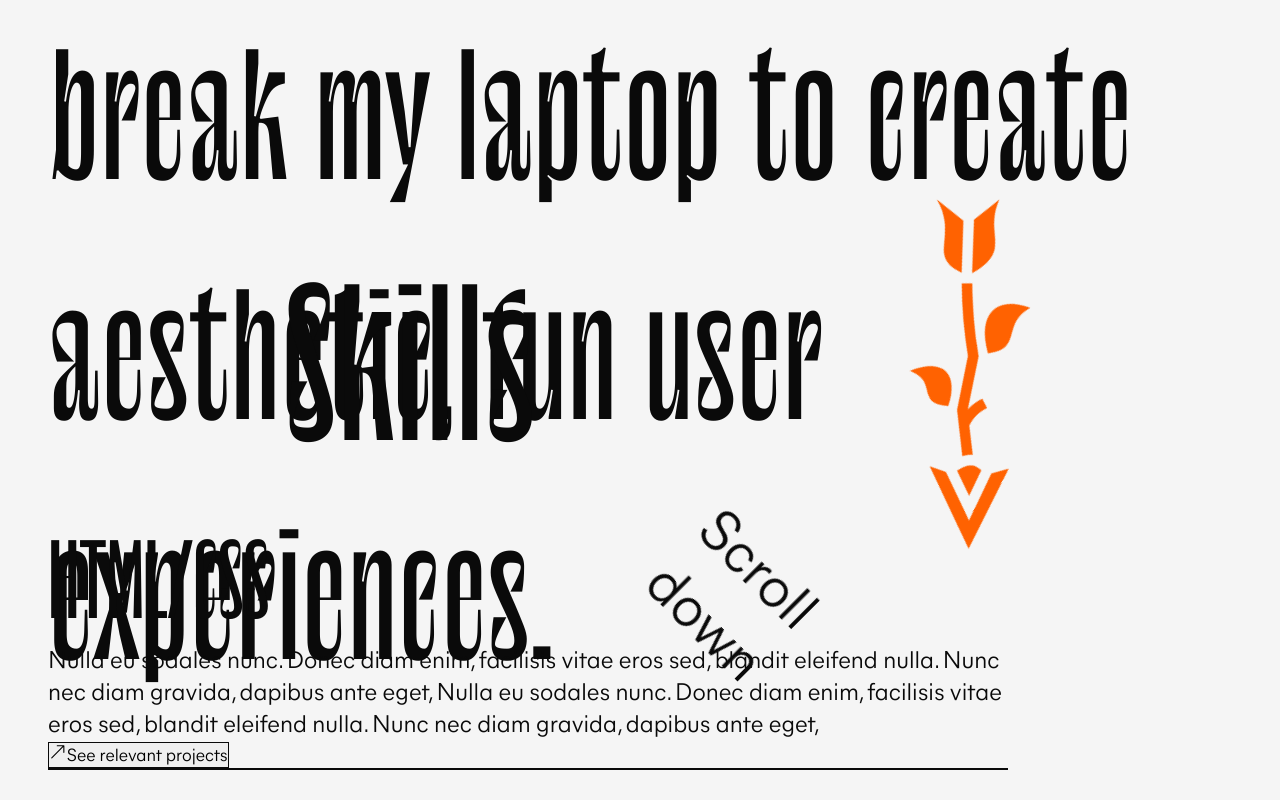
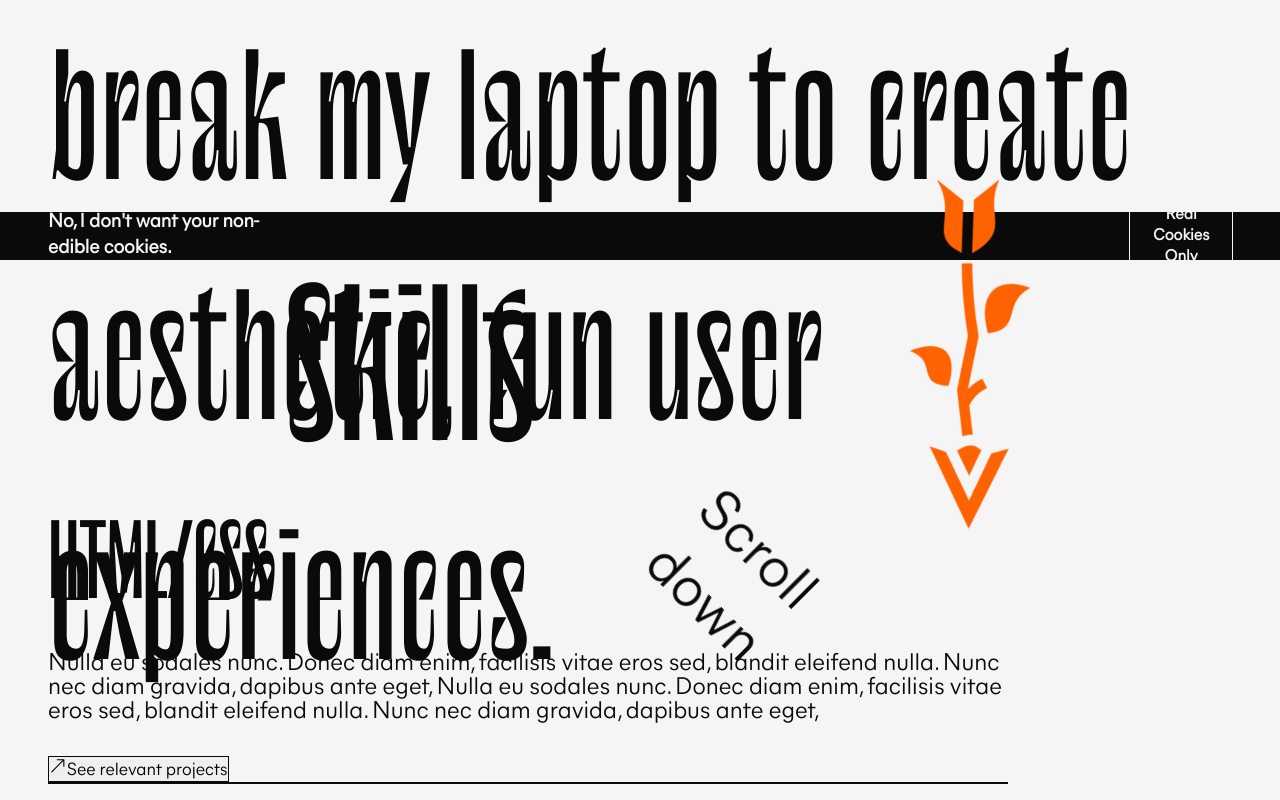
Before and after one commit to bravoosonja/website, a Next.js app: page / in a window 1280 px wide. Shown: the part 540-1340 px from the top of the page. Built offline with nearby package versions, Linux system fonts and the light colour scheme.

Commit message:
Render cookie disclaimer

```diff
--- a/components/UI/cookie.js
+++ b/components/UI/cookie.js
@@ -1,11 +1,9 @@
 import { useState } from "react";
 import styled from "styled-components";
 
-export default function Cookie() {
-  const { showCookie, setShowCookie } = useState(true);
+export default function Cookie({ setShowCookie }) {
   return (
     <>
-      {showCookie && (
       <Wrapper>
         <Content>
           <Text>
@@ -16,7 +14,6 @@ export default function Cookie() {
           </AcceptCookie>
         </Content>
       </Wrapper>
-      )}
     </>
   );
 }
--- a/components/banner.js
+++ b/components/banner.js
@@ -44,7 +44,7 @@ const Content = styled.div`
 const Arrow = styled.button`
   font-size: 1rem;
   position: relative;
-  top: 40vh;
+  top: 37.5vh;
   right: 25vw;
   transform: rotate(45deg) scale(3.6);
   z-index: 50;
--- a/components/layout.js
+++ b/components/layout.js
@@ -1,15 +1,22 @@
 import { useState, useContext } from "react";
 // context
 import { CursorContext } from "../context/cursor-context";
+import { ThemeContext } from "../context/theme-context";
 // components
 import Header from "./header";
 import Menu from "./menu";
 import CustomCursor from "./feature/customCursor";
 import Cookie from "./UI/cookie";
+import Theme from "../components/feature/theme";
+// hooks
+import useLayoutFetch from "../hooks/useLayoutFetch";
 
 export default function Layout({ children }) {
   // const [toggleMenu, setToggleMenu] = useState(false);
   const { cursorType, cursorChangeHandler } = useContext(CursorContext);
+  // const { theme, toggleTheme } = useContext(ThemeContext);
+
+  const { showCookie, setShowCookie } = useLayoutFetch();
 
   return (
     <>
@@ -20,9 +27,10 @@ export default function Layout({ children }) {
       <nav>
         {/* <Menu toggleMenu={toggleMenu} setToggleMenu={setToggleMenu} /> */}
         <Header />
+        {/* <Theme theme={theme} toggleTheme={toggleTheme} /> */}
       </nav>
       <main>{children}</main>
-      <Cookie />
+      {showCookie && <Cookie setShowCookie={setShowCookie} />}
     </>
   );
 }
--- a/context/theme-context.js
+++ b/context/theme-context.js
@@ -10,7 +10,7 @@ const ThemeProvider = ({ children }) => {
   };
 
   return (
-    <ThemeContext.Provider value={{ toggleTheme, theme }}>
+    <ThemeContext.Provider value={{ theme, toggleTheme }}>
       {children}
     </ThemeContext.Provider>
   );
--- /dev/null
+++ b/hooks/useLayoutFetch.js
@@ -0,0 +1,9 @@
+import { useState } from "react";
+
+// collection of multiple states
+
+export default function useLayoutFetch() {
+  const [showCookie, setShowCookie] = useState(true);
+
+  return { showCookie, setShowCookie };
+}
--- a/pages/_app.js
+++ b/pages/_app.js
@@ -1,4 +1,4 @@
-import { useState } from "react";
+import { useState, useContext } from "react";
 // styles
 import { lightTheme, darkTheme, GlobalStyle } from "../styles/globalStyle";
 import "../styles/fonts.css";
@@ -9,6 +9,8 @@ import { GiMoonBats, GiSun } from "react-icons/gi";
 import CursorContextProvider from "../context/cursor-context";
 // components
 import Layout from "../components/layout";
+// context
+import { ThemeContext } from "styled-components";
 
 function MyApp({ Component, pageProps }) {
   const [theme, setTheme] = useState("light");
--- a/pages/skills.js
+++ b/pages/skills.js
@@ -81,6 +81,7 @@ const Content = styled.div`
   flex-direction: column;
   justify-content: center;
   align-items: flex-start;
+  line-height: 1;
 `;
 
 const Line = styled.div`
@@ -96,6 +97,7 @@ const Title = styled.h3`
 
 const Text = styled.div`
   p {
+    margin: 2rem 0;
     font-size: 1.5rem;
   }
 `;
```
Lines whose indentation alone changed are shown as unchanged.
